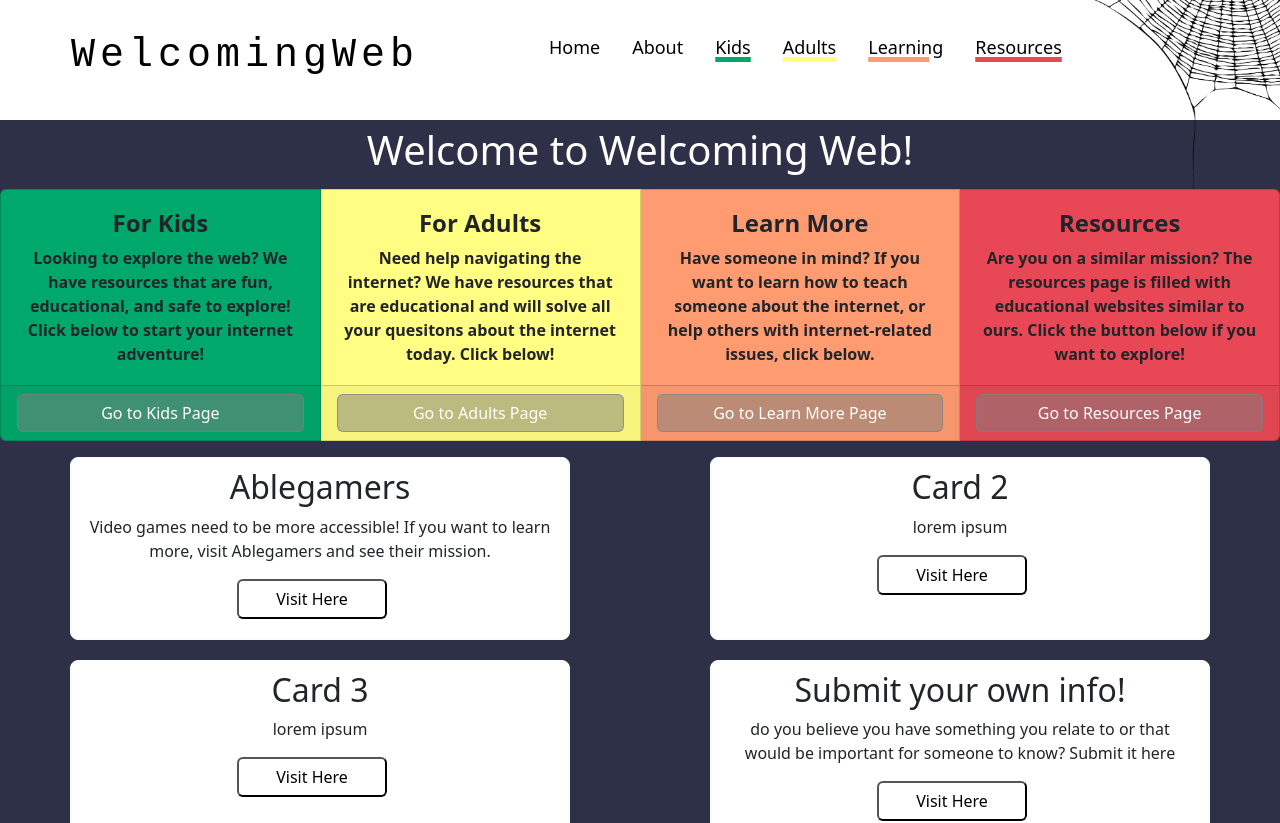
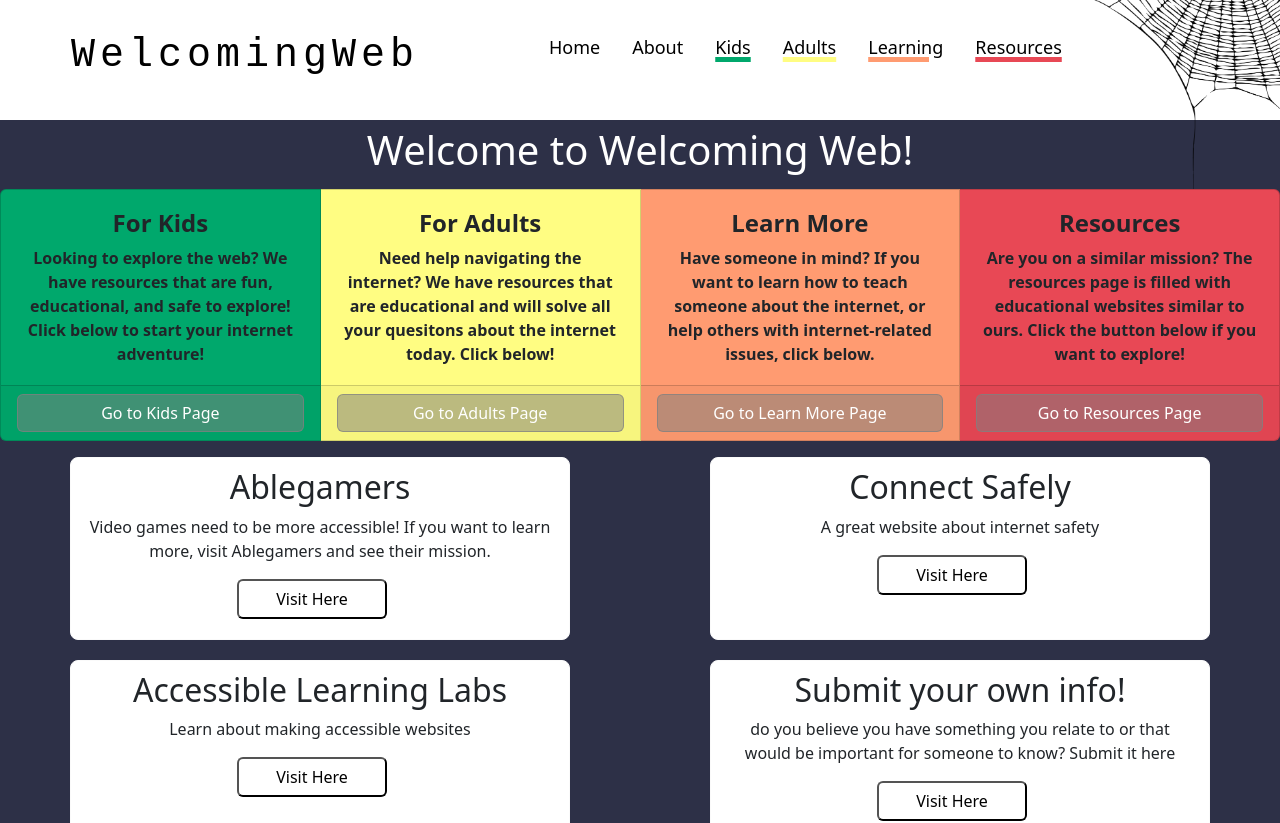
Before and after one commit to rwc5591/WelcomingWeb, a React (Create React App) app: page /Home in a window 1280 px wide. Shown: the top 823 px of the page. Built offline with nearby package versions, Linux system fonts and the light colour scheme.

Commit message:
last details

```diff
--- a/src/components/home/Home.jsx
+++ b/src/components/home/Home.jsx
@@ -6,8 +6,8 @@ import ResourceList from './ResourceList';
 const Home = () => {
     const[resources, setResources] = useState([
         { title: 'Ablegamers', body: 'Video games need to be more accessible! If you want to learn more, visit Ablegamers and see their mission.', url: 'https://ablegamers.org/', id:1},
-        { title: 'Card 2', body: 'lorem ipsum', url: 'null', id:2},
-        { title: 'Card 3', body: 'lorem ipsum', url: 'null', id:3},
+        { title: 'Connect Safely', body: 'A great website about internet safety', url: 'https://www.connectsafely.org/', id:2},
+        { title: 'Accessible Learning Labs', body: 'Learn about making accessible websites', url: 'https://all.rit.edu/', id:3},
         { title: 'Submit your own info!',
         body: 'do you believe you have something you relate to or that would be important for someone to know? Submit it here', url: 'null', id:4},
         { title: 'Code.org', body: 'Code.org is a great way for younger kids to start learning how to code.', url: 'https://code.org/', id:5},
```
